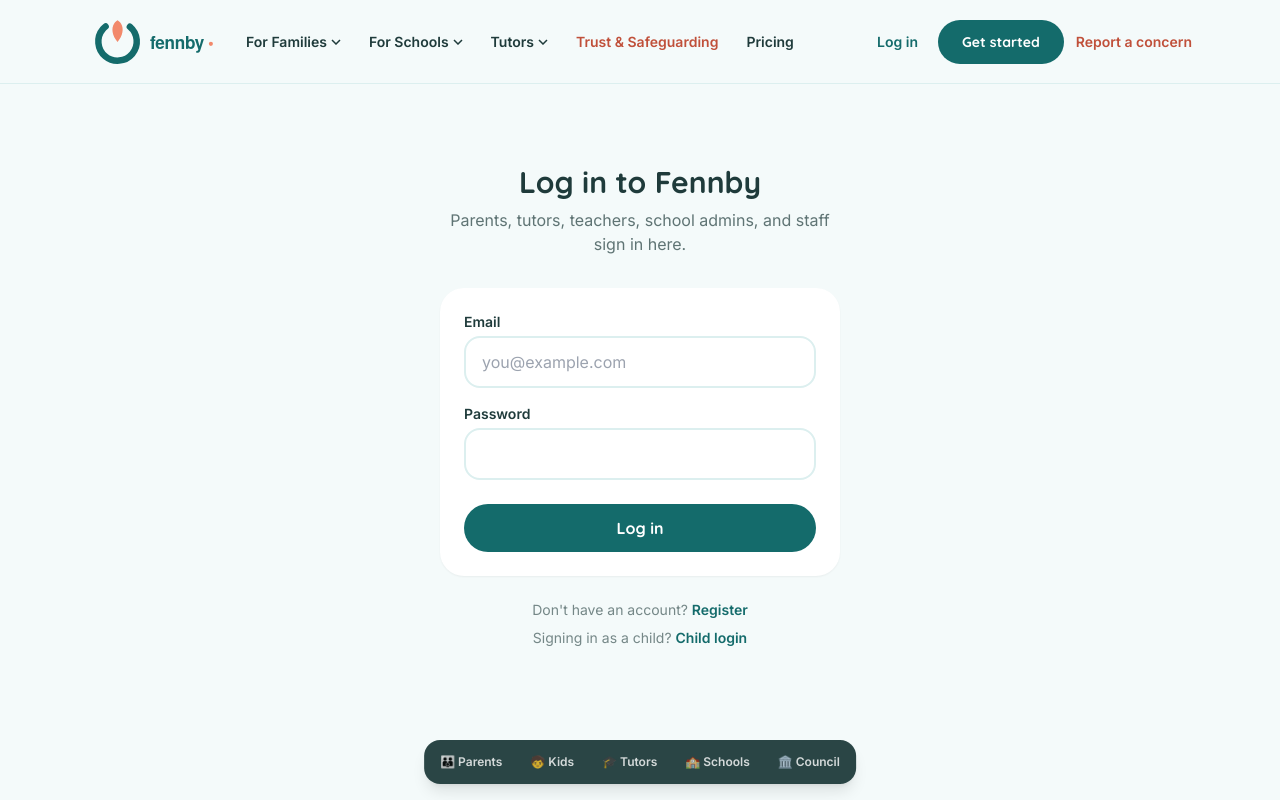
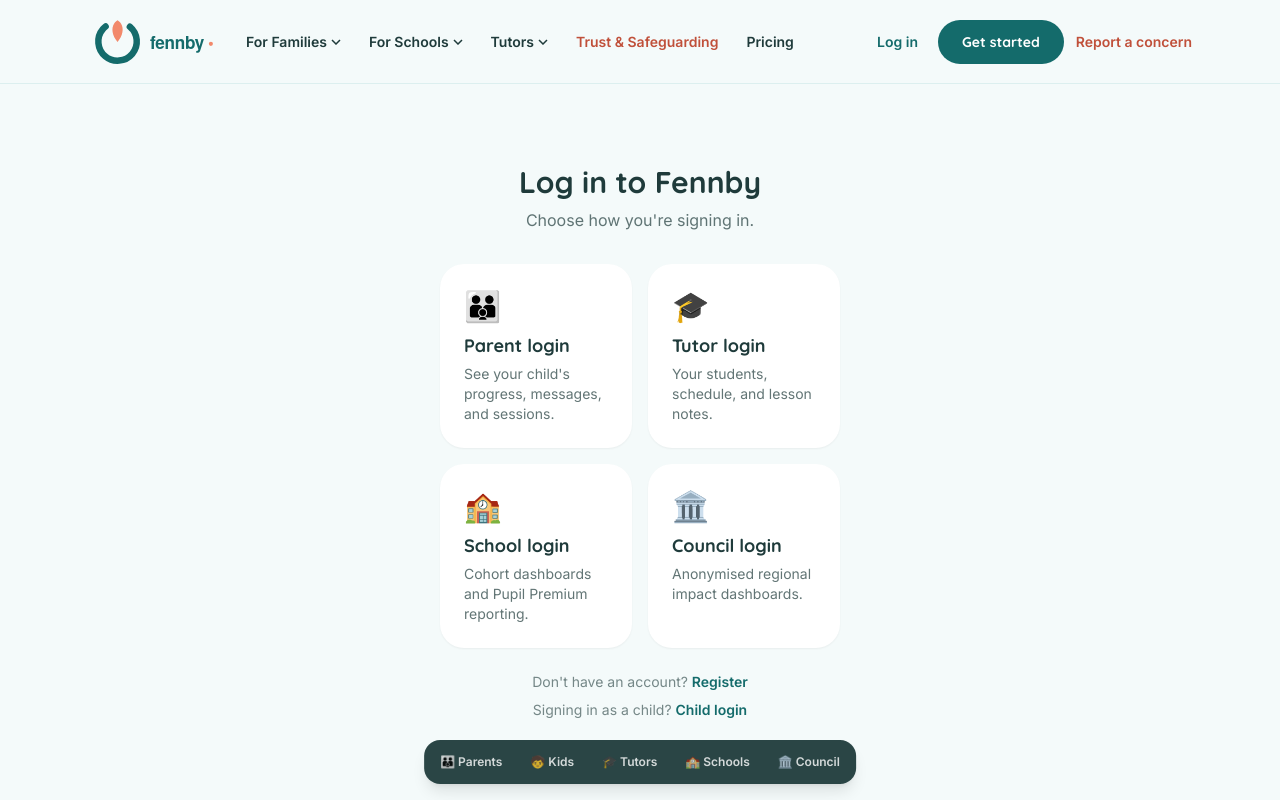
Before and after one commit to 1702london-maker/Fennby, a Next.js app: page /login in a window 1280 px wide. Shown: the top 800 px of the page. Built offline with nearby package versions, Linux system fonts and the light colour scheme.

Commit message:
Add role-segmented login screen (Parent/Tutor/School/Council tabs); fix Header Log in/Get started links; QuickNav routes to role-specific login

```diff
--- a/src/app/login/page.tsx
+++ b/src/app/login/page.tsx
@@ -7,9 +7,22 @@
 import { Button } from "@/components/Button";
 import { login } from "@/features/auth/actions";
 
+type RoleTab = "parent" | "tutor" | "school_admin" | "authority";
+
+const roleTabs: { key: RoleTab; label: string; emoji: string; blurb: string }[] = [
+  { key: "parent", label: "Parent", emoji: "👪", blurb: "See your child's progress, messages, and sessions." },
+  { key: "tutor", label: "Tutor", emoji: "🎓", blurb: "Your students, schedule, and lesson notes." },
+  { key: "school_admin", label: "School", emoji: "🏫", blurb: "Cohort dashboards and Pupil Premium reporting." },
+  { key: "authority", label: "Council", emoji: "🏛️", blurb: "Anonymised regional impact dashboards." },
+];
+
 function LoginForm() {
   const router = useRouter();
   const searchParams = useSearchParams();
+  const initialTab = (searchParams.get("as") as RoleTab) ?? null;
+  const [tab, setTab] = useState<RoleTab | null>(
+    roleTabs.some((r) => r.key === initialTab) ? initialTab : null
+  );
   const [email, setEmail] = useState("");
   const [password, setPassword] = useState("");
   const [error, setError] = useState<string | null>(null);
@@ -25,12 +38,46 @@
       setError(result.error);
       return;
     }
+    // The signed-in account's own role decides where it lands — middleware
+    // redirects to the right dashboard automatically, regardless of which
+    // tab was selected here. The tab is just a friendlier starting point.
     router.push(searchParams.get("next") ?? "/");
     router.refresh();
   };
 
+  if (!tab) {
+    return (
+      <div className="grid sm:grid-cols-2 gap-4">
+        {roleTabs.map((r) => (
+          <button
+            key={r.key}
+            onClick={() => setTab(r.key)}
+            className="text-left"
+          >
+            <Card className="hover:ring-2 hover:ring-teal-700 transition-shadow h-full">
+              <span className="text-3xl" aria-hidden>{r.emoji}</span>
+              <p className="font-display font-bold text-lg mt-2">{r.label} login</p>
+              <p className="text-sm text-charcoal-teal/70 mt-1">{r.blurb}</p>
+            </Card>
+          </button>
+        ))}
+      </div>
+    );
+  }
+
+  const activeTab = roleTabs.find((r) => r.key === tab)!;
+
   return (
     <Card>
+      <button
+        onClick={() => setTab(null)}
+        className="text-sm font-semibold text-teal-900 hover:underline mb-4 flex items-center gap-1"
+      >
+        ← Not {activeTab.label.toLowerCase()}? Choose again
+      </button>
+      <p className="text-sm font-semibold text-charcoal-teal/70 mb-4">
+        {activeTab.emoji} Signing in as {activeTab.label.toLowerCase()}
+      </p>
       <form className="grid gap-4" onSubmit={onSubmit}>
         <div>
           <label htmlFor="login-email" className="block text-sm font-semibold mb-1">Email</label>
@@ -70,7 +117,7 @@
       <main className="max-w-md mx-auto px-6 py-20">
         <h1 className="font-display font-bold text-3xl mb-2 text-center">Log in to Fennby</h1>
         <p className="text-charcoal-teal/70 text-center mb-8">
-          Parents, tutors, teachers, school admins, and staff sign in here.
+          Choose how you&apos;re signing in.
         </p>
         <Suspense fallback={null}>
           <LoginForm />
--- a/src/components/Header.tsx
+++ b/src/components/Header.tsx
@@ -77,10 +77,10 @@
         <div className="hidden lg:flex items-center gap-3 shrink-0">
           {publicMode ? (
             <>
-              <Link href="/parent" className="text-sm font-semibold text-teal-900 hover:underline px-2 min-h-[44px] flex items-center">
+              <Link href="/login" className="text-sm font-semibold text-teal-900 hover:underline px-2 min-h-[44px] flex items-center">
                 Log in
               </Link>
-              <Button href="/parent" variant="primary" className="px-5 py-2 text-sm">
+              <Button href="/register" variant="primary" className="px-5 py-2 text-sm">
                 Get started
               </Button>
             </>
@@ -149,8 +149,8 @@
                 </Link>
               ))}
               <div className="flex gap-3 pt-2">
-                <Button href="/parent" variant="outline" className="flex-1 justify-center">Log in</Button>
-                <Button href="/parent" variant="primary" className="flex-1 justify-center">Get started</Button>
+                <Button href="/login" variant="outline" className="flex-1 justify-center">Log in</Button>
+                <Button href="/register" variant="primary" className="flex-1 justify-center">Get started</Button>
               </div>
             </>
           ) : (
--- a/src/components/QuickNav.tsx
+++ b/src/components/QuickNav.tsx
@@ -1,15 +1,15 @@
 import Link from "next/link";
 
-// Quick-access shortcuts to each audience's area. These are plain
-// navigation links, not a role switcher — the middleware still enforces
-// real sign-in for every one of these routes, so an unauthenticated click
-// correctly lands on /login rather than faking access.
+// Quick-access shortcuts to each audience's sign-in screen. These route to
+// /login pre-selected on the right role tab (or straight to the dedicated
+// child login), not to the dashboard itself — the dashboard route requires
+// a real session and would otherwise bounce through a confusing redirect.
 const destinations = [
-  { label: "👪 Parents", href: "/parent" },
-  { label: "🧒 Kids", href: "/child/today" },
-  { label: "🎓 Tutors", href: "/tutor" },
-  { label: "🏫 Schools", href: "/school" },
-  { label: "🏛️ Council", href: "/authority/dashboard" },
+  { label: "👪 Parents", href: "/login?as=parent" },
+  { label: "🧒 Kids", href: "/child-login" },
+  { label: "🎓 Tutors", href: "/login?as=tutor" },
+  { label: "🏫 Schools", href: "/login?as=school_admin" },
+  { label: "🏛️ Council", href: "/login?as=authority" },
 ];
 
 export function QuickNav() {
```
